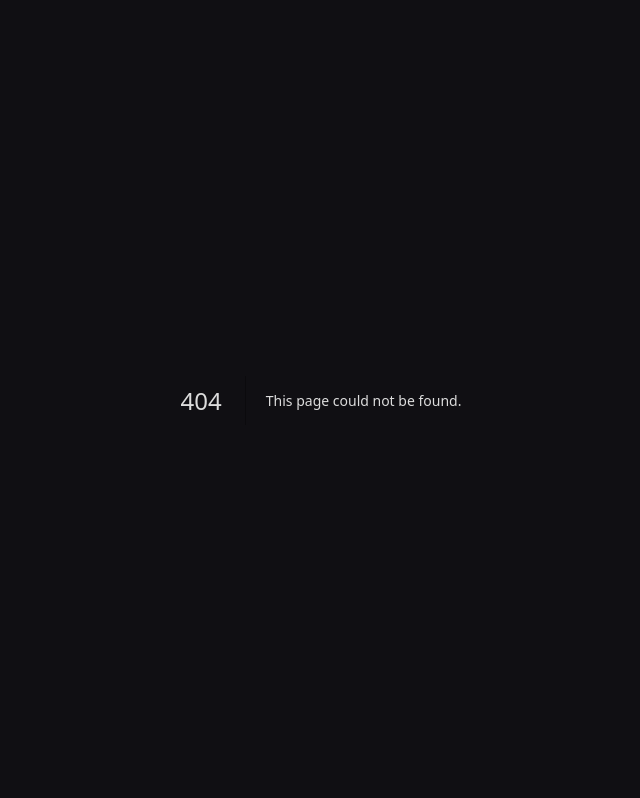
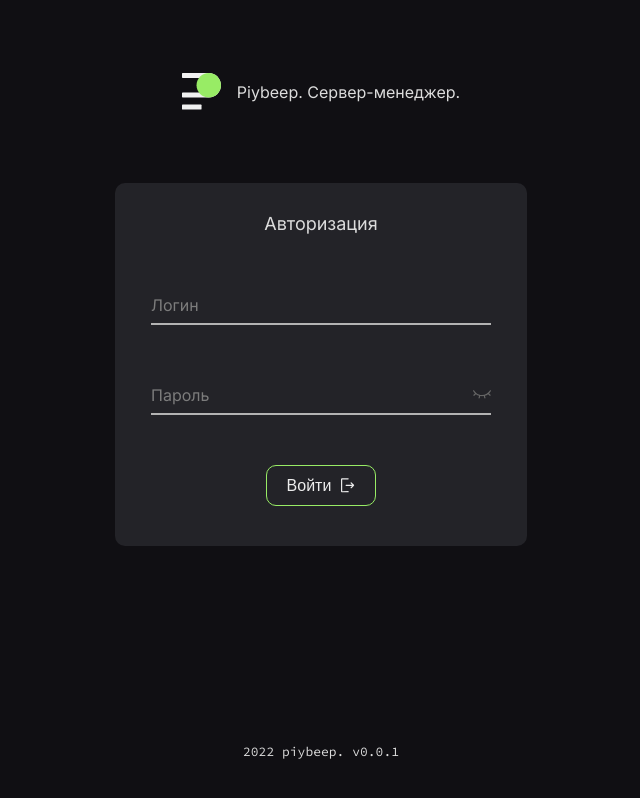
Before and after one commit to piybeep/piybeep-manager-c, a Next.js app: page /sign in a window 1280 px wide. Before the commit this address had no page. Shown: the whole page, without its empty margins (319-959 px from the left). Built offline with nearby package versions, Linux system fonts and the light colour scheme.

Commit message:
auth page

```diff
--- /dev/null
+++ b/pages/sign/index.tsx
@@ -0,0 +1,78 @@
+import React from "react";
+import Head from "next/head";
+import Image from "next/image";
+
+import Footer from "../../src/components/Footer";
+
+import Logo from "../../public/svg/Logo.svg";
+
+export default function SignPage() {
+	const [showPass, setShowPass] = React.useState(false);
+	return (
+		<>
+			<Head>
+				<title>Авторизация</title>
+				<meta
+					name="description"
+					content="Страница авторизации Piybeep Manager"
+				/>
+				<link rel="icon" href="/favicon.ico" />
+			</Head>
+			<header className="sign__header">
+				<Image alt="" src={Logo} />
+				Piybeep. Сервер-менеджер.
+			</header>
+			<main className="sign__page">
+				<div className="box">
+					<h3>Авторизация</h3>
+					<div className="sign__input">
+						<input id="username" type="text" required />
+						<label htmlFor="username">Логин</label>
+					</div>
+					<div className="sign__input">
+						<input
+							id="password"
+							type={showPass ? "text" : "password"}
+							required
+						/>
+						<label htmlFor="password">Пароль</label>
+						<button onClick={() => setShowPass((v) => !v)}>
+							<svg
+								width="18"
+								height="10"
+								viewBox="0 0 18 10"
+								fill="none"
+								xmlns="http://www.w3.org/2000/svg"
+							>
+								<path
+									fill-rule="evenodd"
+									clip-rule="evenodd"
+									d="M17.7178 0.791325C17.9988 0.966952 18.0843 1.33712 17.9086 1.61812C17.3818 2.46112 16.7557 3.22795 16.0441 3.89589L17.4852 5.33707C17.7196 5.57139 17.7196 5.95129 17.4853 6.1856C17.2509 6.41992 16.871 6.41992 16.6367 6.1856L15.1211 4.67003C14.1658 5.38362 13.0905 5.93471 11.9203 6.28147L12.4594 8.2934C12.5451 8.61348 12.3552 8.94248 12.0351 9.02824C11.715 9.114 11.386 8.92404 11.3003 8.60396L10.7508 6.55327C10.1847 6.6498 9.60026 6.70011 8.99984 6.70011C8.39939 6.70011 7.81488 6.64979 7.24876 6.55325L6.69937 8.60394C6.61362 8.92403 6.28462 9.11399 5.96454 9.02824C5.64445 8.94248 5.45449 8.61349 5.54025 8.29341L6.07927 6.28144C4.90904 5.93466 3.83369 5.38352 2.8783 4.66986L1.3627 6.18546C1.12838 6.41978 0.748485 6.41978 0.514171 6.18546C0.279856 5.95115 0.279856 5.57125 0.514171 5.33694L1.95541 3.89569C1.24387 3.22781 0.61786 2.46104 0.0910379 1.61812C-0.0845889 1.33712 0.000834133 0.966952 0.281836 0.791325C0.562837 0.615698 0.933008 0.701122 1.10863 0.982123C1.68393 1.90259 2.38635 2.71662 3.1942 3.39112C3.20734 3.40115 3.22017 3.41179 3.23264 3.42305C4.81064 4.72657 6.7863 5.50011 8.99984 5.50011C12.3693 5.50011 15.1875 3.70776 16.891 0.982123C17.0667 0.701121 17.4368 0.615698 17.7178 0.791325Z"
+									fill="#666666"
+								/>
+							</svg>
+						</button>
+					</div>
+					<button>
+						Войти
+						<svg
+							width="14"
+							height="15"
+							viewBox="0 0 14 15"
+							fill="none"
+							xmlns="http://www.w3.org/2000/svg"
+						>
+							<path
+								fill-rule="evenodd"
+								clip-rule="evenodd"
+								d="M7.14448 1.38877C7.47584 1.38693 7.74297 1.11681 7.74113 0.785441C7.73928 0.454075 7.46916 0.186946 7.1378 0.188791L1.15019 0.222137C0.523917 0.225624 0.0180664 0.734301 0.0180664 1.36058V13.2067C0.0180664 13.8379 0.531644 14.3487 1.16287 14.3452L7.14448 14.3118C7.47584 14.31 7.74297 14.0399 7.74113 13.7085C7.73928 13.3772 7.46916 13.11 7.1378 13.1119L1.21807 13.1448V1.42178L7.14448 1.38877ZM10.5424 4.43931C10.3081 4.20499 9.92817 4.20499 9.69385 4.43931C9.45954 4.67362 9.45954 5.05352 9.69385 5.28784L11.0927 6.68665H5.14111C4.80974 6.68665 4.54111 6.95528 4.54111 7.28665C4.54111 7.61802 4.80974 7.88665 5.14111 7.88665H11.0927L9.69385 9.28546C9.45954 9.51978 9.45954 9.89967 9.69385 10.134C9.92817 10.3683 10.3081 10.3683 10.5424 10.134L12.9655 7.71091C13.1998 7.4766 13.1998 7.0967 12.9655 6.86238L10.5424 4.43931Z"
+								fill="#DCDCDC"
+							/>
+						</svg>
+					</button>
+				</div>
+			</main>
+			<Footer center />
+		</>
+	);
+}
--- a/src/components/Footer/Footer.module.scss
+++ b/src/components/Footer/Footer.module.scss
@@ -9,5 +9,9 @@
 	font-weight: 400;
 	font-size: 13px;
 	line-height: 16px;
-    cursor: default;
+	cursor: default;
+
+	&.center {
+		justify-content: center;
+	}
 }
--- a/src/components/Footer/index.tsx
+++ b/src/components/Footer/index.tsx
@@ -8,10 +8,14 @@ const SCP = Source_Code_Pro({
 	subsets: ["cyrillic", "latin"],
 });
 
-export default function Footer() {
+export default function Footer(props: { center?: boolean }) {
 	const [year, setYear] = React.useState(new Date().getFullYear());
 	return (
-		<footer className={s.footer}>
+		<footer
+			className={classNames(s.footer, {
+				[s.center]: props.center,
+			})}
+		>
 			<span className={classNames(s.info, SCP.className)}>
 				<span onClick={() => setYear((v) => ++v)}>{year}</span> piybeep. v0.0.1
 			</span>
--- a/src/components/Table/Row/CellButton/index.tsx
+++ b/src/components/Table/Row/CellButton/index.tsx
@@ -4,13 +4,15 @@ import s from "./CellButton.module.scss";
 export default function CellButton({
 	text,
 	icon,
+	action,
 }: {
 	text: string;
 	icon?: any;
+	action?: () => void;
 }) {
 	return (
 		<td className={s.cell_button}>
-			<button>
+			<button onClick={action}>
 				{text} {icon ? <Image src={icon} alt="" /> : ""}
 			</button>
 		</td>
--- a/src/components/Table/Row/index.tsx
+++ b/src/components/Table/Row/index.tsx
@@ -13,7 +13,7 @@ export default function Row({ cell }: Record<string, any>) {
 		case "date":
 			return <CellDate date={cell.text} />;
 		case "button":
-			return <CellButton text={cell.text} icon={cell.icon} />;
+			return <CellButton text={cell.text} icon={cell.icon} action={cell.action} />;
 		default:
 			return <CellText text={cell.text} />;
 	}
--- a/src/global.scss
+++ b/src/global.scss
@@ -20,7 +20,166 @@ main {
 
 	.popup__show {
 		opacity: 1;
-		// z-index: 10 !important;
 		visibility: visible;
 	}
 }
+
+.sign {
+	&__header {
+		display: flex;
+		align-items: center;
+		justify-content: center;
+		padding: 73px 0;
+		column-gap: 16px;
+	}
+
+	&__input {
+		position: relative;
+		label {
+			position: absolute;
+			top: 0;
+			left: 0;
+			width: 100%;
+			height: 100%;
+			display: flex;
+			align-items: center;
+			transition: 300ms all;
+			color: #7c7c7c;
+			font-weight: 400;
+			font-size: 16px;
+			line-height: 19px;
+			cursor: text;
+		}
+	}
+
+	&__page {
+		display: flex;
+		justify-content: center;
+		.box {
+			background: #232328;
+			border-radius: 10px;
+			display: flex;
+			flex-direction: column;
+			align-items: center;
+			padding: 30px 36px 40px;
+			gap: 50px;
+			width: fit-content;
+			height: fit-content;
+
+			h3 {
+				margin: 0;
+				font-style: normal;
+				font-weight: 400;
+				font-size: 18px;
+				line-height: 22px;
+
+				color: #dcdcdc;
+			}
+
+			input {
+				background: transparent;
+				font-weight: 400;
+				font-size: 16px;
+				line-height: 19px;
+
+				color: #dcdcdc;
+				border: none;
+				outline: none;
+				border-bottom: 2px solid #b3b3b3;
+
+				transition: all 0.2s;
+
+				padding: 6px 0;
+				width: 340px;
+
+				height: 40px;
+
+				position: relative;
+
+				~ button {
+					position: absolute;
+					padding: 6px 0;
+					right: 0;
+					top: 50%;
+					transform: translateY(-50%);
+					background: transparent;
+					border: none;
+					cursor: pointer;
+
+					svg path {
+						transition: all 0.2s;
+					}
+
+					&:hover {
+						svg path {
+							fill: #b3b3b3;
+						}
+					}
+				}
+
+				// &[type="text"] {
+				// 	~ button {
+				// 		svg path {
+				// 			fill: #b3b3b3;
+				// 		}
+				// 	}
+				// }
+
+				&:focus {
+					border-bottom: 2px solid #98ec65;
+				}
+
+				&:focus + label {
+					height: 50%;
+					transform: translateY(-100%);
+					font-weight: 400;
+					font-size: 12px;
+					line-height: 14px;
+					color: #7c7c7c;
+				}
+
+				&:focus + label,
+				&:valid + label {
+					height: 50%;
+					padding-left: 0;
+					transform: translateY(-100%);
+					font-size: 12px;
+					color: #777;
+				}
+			}
+
+			> button {
+				cursor: pointer;
+				color: #ececec;
+				background: transparent;
+				border: 1px solid #98ec65;
+				border-radius: 10px;
+
+				display: flex;
+				justify-content: center;
+				align-items: center;
+				padding: 10px 20px;
+				gap: 10px;
+
+				font-weight: 400;
+				font-size: 16px;
+				line-height: 19px;
+
+				transition: all 0.2s;
+
+				svg path {
+					transition: all 0.2s;
+					fill: #ececec;
+				}
+
+				&:hover {
+					background: #98ec65;
+					color: #100f13;
+					svg path {
+						fill: #100f13;
+					}
+				}
+			}
+		}
+	}
+}
```
Also changed, not shown: pages/index.tsx (+7 -7 lines), pages/projects/[id].tsx (+23 -8 lines), public/svg/Eye.svg (added).
